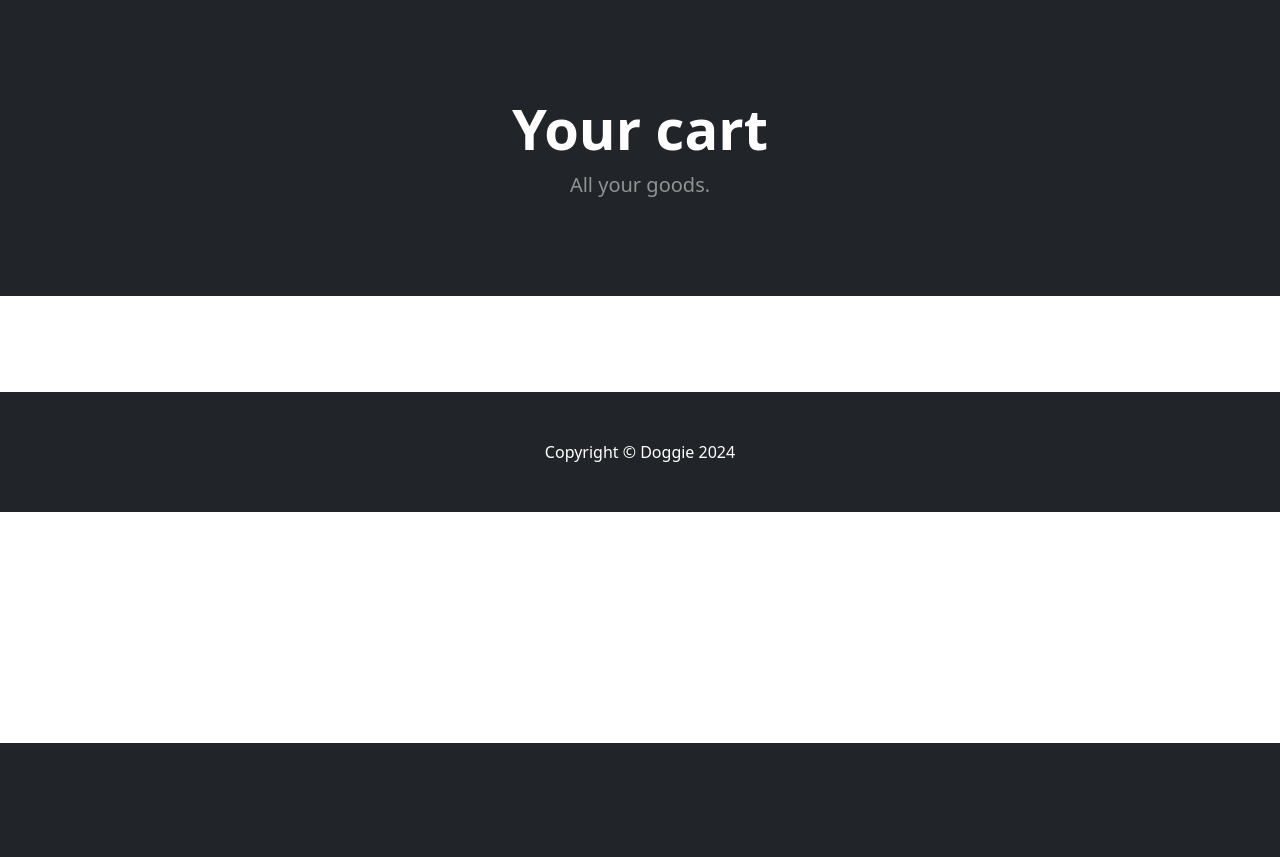
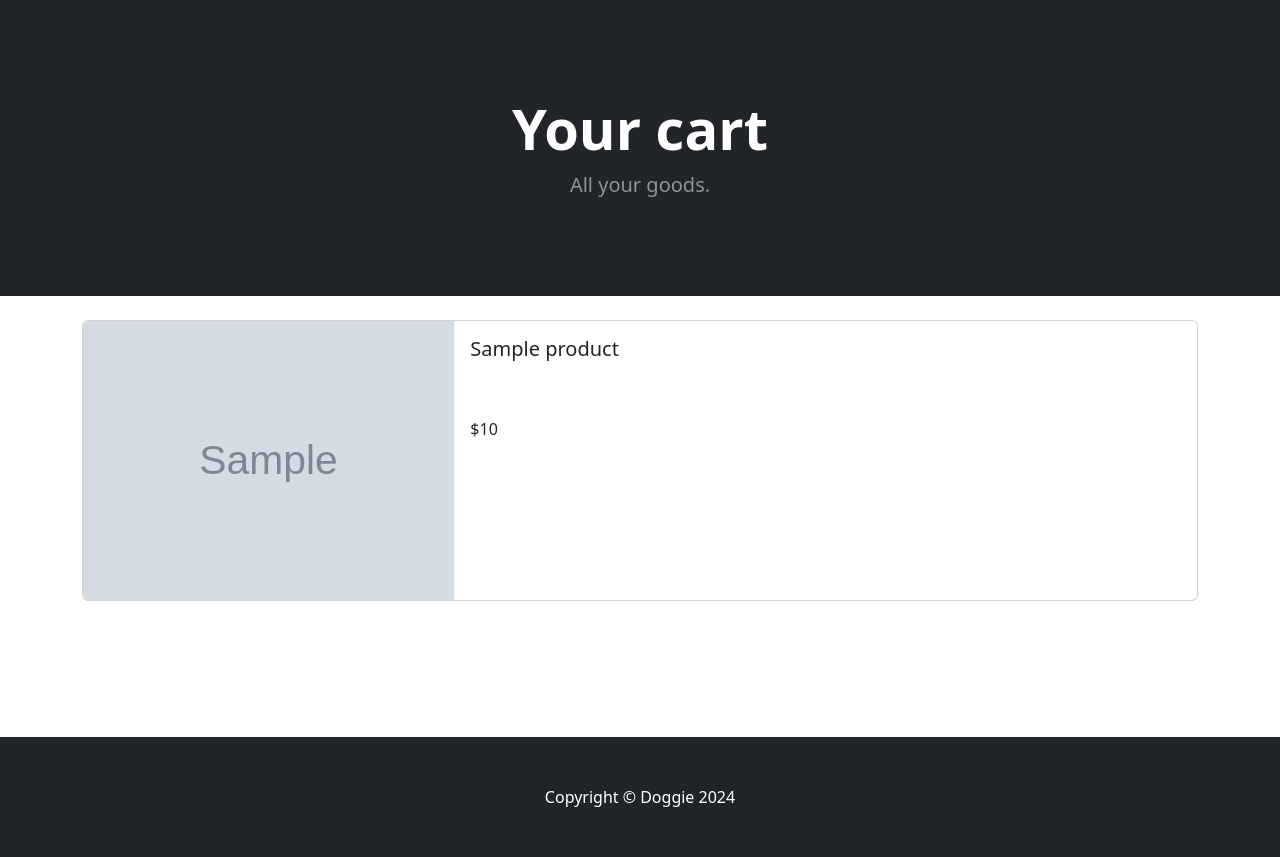
Before and after one commit to JethroKakson/Doggie, a Django app: template cart/templates/cart_summary.html in a window 1280 px wide. Shown: the part 57-914 px from the top of the page. Before the commit the page ends 800 px from the top, so only its background shows below. Run offline with Django 4.2, Linux system fonts and the light colour scheme; the template is opened without the code that fills it: most values are stand-ins (such as "Sample title", 1, 10 or a date in 2020); grey boxes marked "Sample" are stand-in pictures; some libraries are stand-ins or nearby versions.

Commit message:
cart summary

```diff
--- a/cart/cart.py
+++ b/cart/cart.py
@@ -1,3 +1,4 @@
+from store.models import Product
 class Cart():
     def __init__(self, request):
         self.session = request.session
@@ -25,3 +26,11 @@ class Cart():
 
     def __len__(self):
         return len(self.cart)
+
+    def get_products(self):
+        # getting id from cart
+        product_ids = self.cart.keys()
+        # use the ids to lookup prods in the database model
+        products = Product.objects.filter(id__in=product_ids)
+        # return the looked up products
+        return products
--- a/cart/templates/cart_summary.html
+++ b/cart/templates/cart_summary.html
@@ -14,6 +14,42 @@ Doggie - Home Page
                 </div>
             </div>
         </header>
+<br>
+        <div class="container">
+            {% if cart_products %}
+            {%for product in cart_products%}
+                <div class="card mb-3">
+          <div class="row g-0">
+            <div class="col-md-4">
+              <img src="{{ product.image.url }}" class="img-fluid rounded-start" alt="...">
+            </div>
+            <div class="col-md-8">
+              <div class="card-body">
+                <h5 class="card-title">{{product.name}}</h5>
+                  <br><br>
+                {% if product.is_sale %}
+                        <div class="badge bg-dark text-white position-absolute" style="font-size: 1.5rem; top: 0.5rem; right: 0.5rem">Sale</div>
+                      <!-- Product price-->
+                      <strike>
+                          ${{product.price}}
+                      </strike>
+                      &nbsp;
+                      ${{product.sale_price}}
+                  {% else %}
+                    ${{product.price}}
+                  {% endif %}
+                  <br><br>
+              </div>
+            </div>
+          </div>
+        </div><br>
+            {% endfor %}
+            {% else %}
+                <div class="container">
+                    <h1>There is nothing in your cart!</h1>
+                </div>
+            {% endif %}
+        </div>
         <!-- Section-->
 <br><br><br><br>
 {% endblock %}
--- a/cart/views.py
+++ b/cart/views.py
@@ -5,7 +5,11 @@ from django.http import JsonResponse
 
 # Create your views here.
 def cart_summary(request):
-    return render(request, 'cart_summary.html', {})
+    # get the cart
+    cart = Cart(request)
+    # getting the products from the cart
+    cart_products = cart.get_products
+    return render(request, 'cart_summary.html', {"cart_products": cart_products})
 
 
 def cart_add(request):
```
Also changed, not shown: db.sqlite3, 1 other file.
